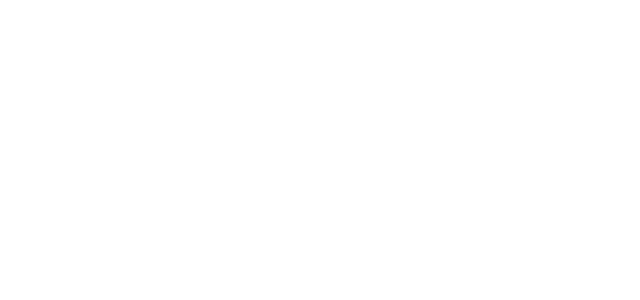
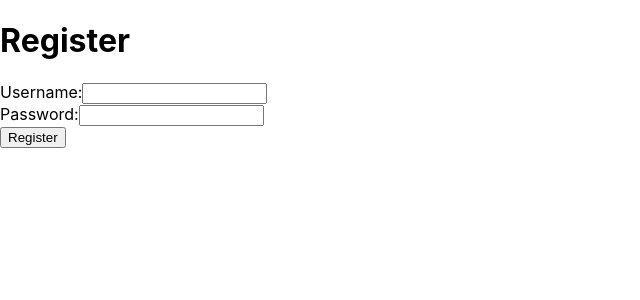
Before and after one commit to maazshaikh1711/machinehack-frontend, a React (Create React App) app: page /register in a window 1280 px wide. Shown: the top 300 px of the page, without its empty margins (0-640 px from the left). Built offline with nearby package versions, Linux system fonts and the light colour scheme.

Commit message:
add Register and Login pages

```diff
--- a/src/App.js
+++ b/src/App.js
@@ -1,12 +1,19 @@
-import React, { useState } from 'react';
-import axios from 'axios';
+import React from "react";
+import { BrowserRouter as Router, Routes, Route } from "react-router-dom";
+import Login from "./pages/Login";
+import Register from "./pages/Register";
 
-const App = () => {
-  return(
-    <div className="App">
-
-    </div>
-  )
+function App() {
+  return (
+    <Router>
+      <div className="App">
+        <Routes>
+          <Route path="/login" element={<Login />} />
+          <Route path="/register" element={<Register />} />
+        </Routes>
+      </div>
+    </Router>
+  );
 }
 
 export default App;
--- /dev/null
+++ b/src/pages/Login.js
@@ -0,0 +1,56 @@
+import React, { useState } from "react";
+import axios from "axios";
+import { useNavigate } from "react-router-dom";
+
+const Login = () => {
+  const [credentials, setCredentials] = useState({ username: "", password: "" });
+  const [error, setError] = useState("");
+  const navigate = useNavigate();
+
+  const handleChange = (e) => {
+    setCredentials({ ...credentials, [e.target.name]: e.target.value });
+  };
+
+  const handleSubmit = async (e) => {
+    e.preventDefault();
+    try {
+      const response = await axios.post("http://localhost:5000/api/v1/auth/login", credentials);
+      localStorage.setItem("token", response.data.token);
+      navigate("/feed"); // Redirect to the feed page
+    } catch (err) {
+      setError("Invalid username or password");
+    }
+  };
+
+  return (
+    <div className="login-container">
+      <h1>Login</h1>
+      {error && <p className="error">{error}</p>}
+      <form onSubmit={handleSubmit}>
+        <div>
+          <label>Username:</label>
+          <input
+            type="text"
+            name="username"
+            value={credentials.username}
+            onChange={handleChange}
+            required
+          />
+        </div>
+        <div>
+          <label>Password:</label>
+          <input
+            type="password"
+            name="password"
+            value={credentials.password}
+            onChange={handleChange}
+            required
+          />
+        </div>
+        <button type="submit">Login</button>
+      </form>
+    </div>
+  );
+};
+
+export default Login;
--- /dev/null
+++ b/src/pages/Register.js
@@ -0,0 +1,55 @@
+import React, { useState } from "react";
+import axios from "axios";
+import { useNavigate } from "react-router-dom";
+
+const Register = () => {
+  const [user, setUser] = useState({ username: "", password: "" });
+  const [error, setError] = useState("");
+  const navigate = useNavigate();
+
+  const handleChange = (e) => {
+    setUser({ ...user, [e.target.name]: e.target.value });
+  };
+
+  const handleSubmit = async (e) => {
+    e.preventDefault();
+    try {
+      await axios.post("http://localhost:5000/api/v1/auth/register", user);
+      navigate("/login");
+    } catch (err) {
+      setError("Registration failed. Try again.");
+    }
+  };
+
+  return (
+    <div className="register-container">
+      <h1>Register</h1>
+      {error && <p className="error">{error}</p>}
+      <form onSubmit={handleSubmit}>
+        <div>
+          <label>Username:</label>
+          <input
+            type="text"
+            name="username"
+            value={user.username}
+            onChange={handleChange}
+            required
+          />
+        </div>
+        <div>
+          <label>Password:</label>
+          <input
+            type="password"
+            name="password"
+            value={user.password}
+            onChange={handleChange}
+            required
+          />
+        </div>
+        <button type="submit">Register</button>
+      </form>
+    </div>
+  );
+};
+
+export default Register;
```
